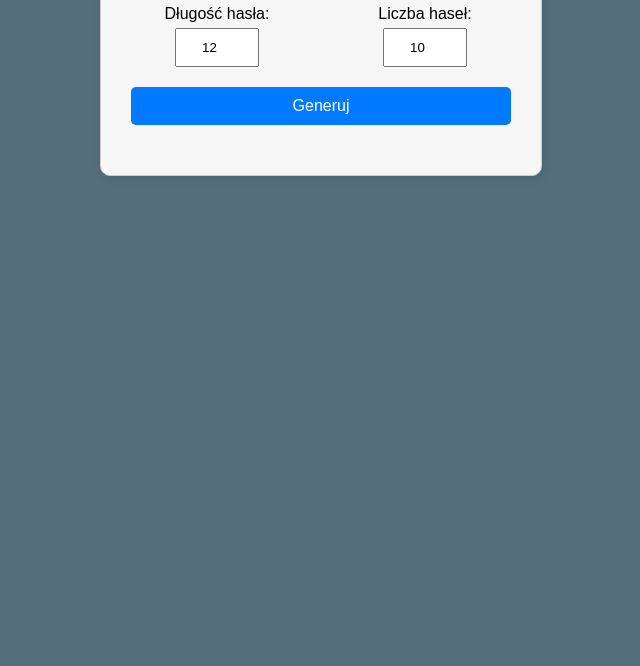
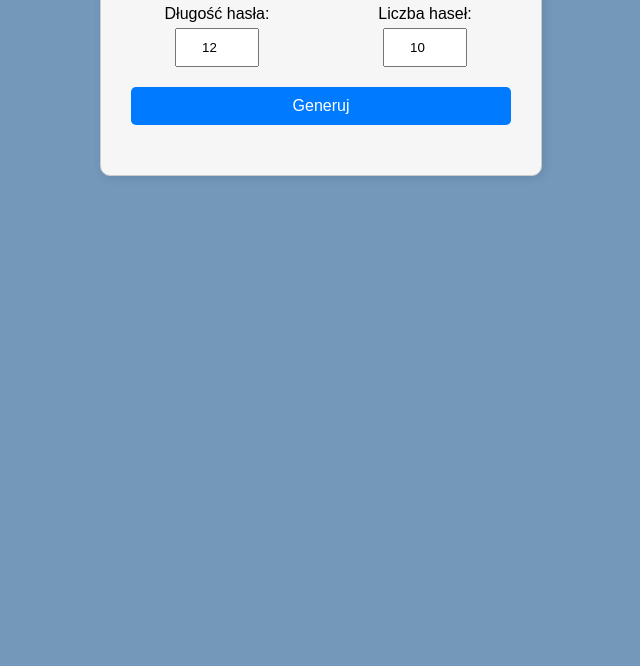
Before and after one commit to thefreakyart/passwordgenerator, a plain HTML site: page index.html in a window 1280 px wide. Shown: the part 134-800 px from the top of the page, without its empty margins (319-959 px from the left). Drawn offline with Linux system fonts and the light colour scheme.

Commit message:
Update index.html

```diff
--- a/index.html
+++ b/index.html
@@ -17,7 +17,7 @@
             font-family: Arial, sans-serif;
             text-align: center;
             margin: 50px;
-            background-color: #546e7a;
+            background-color: #7398BA;
         }
         .container {
             max-width: 400px;
```
